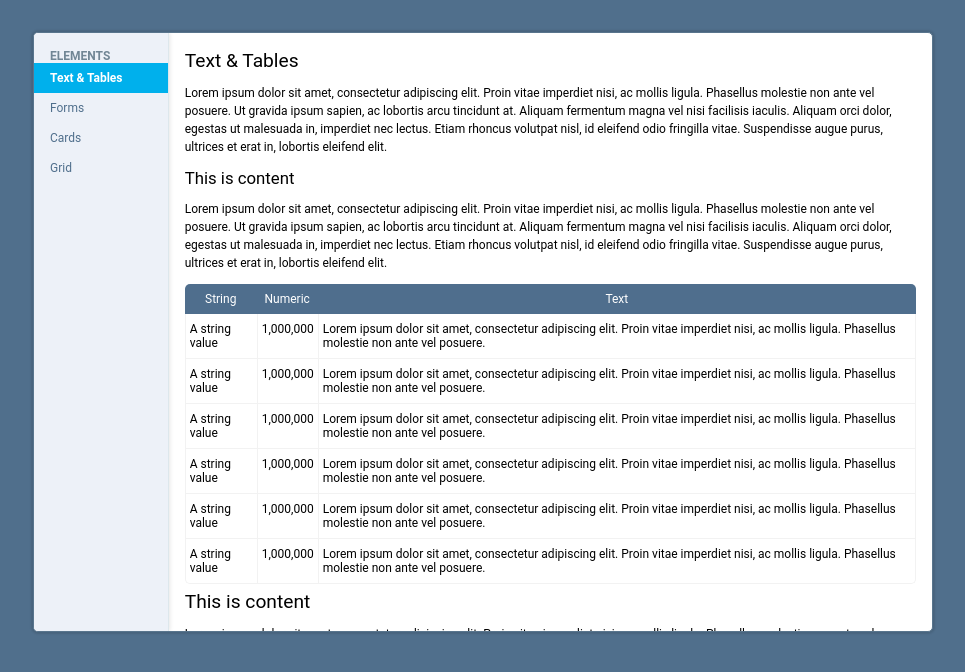
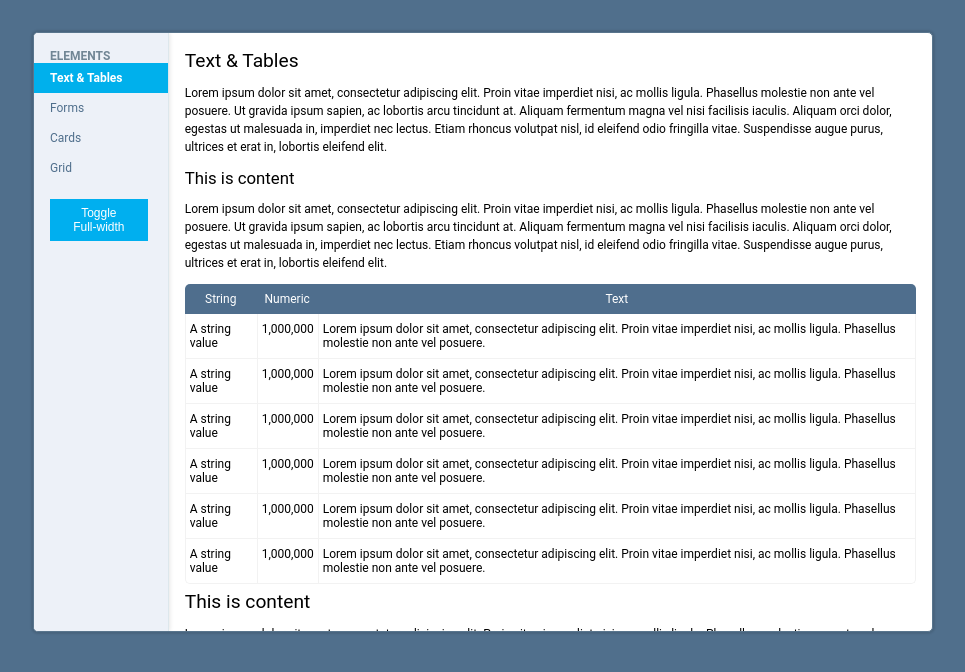
Before and after one commit to briandeheus/mixedpanel, a Jekyll site: the page built from docs/index.html, in a window 1280 px wide. Shown: the top 672 px of the page, without its empty margins (157-1122 px from the left). Built offline with Jekyll 4.4.1, drawn with Linux system fonts in a browser that asks for light colours.

Commit message:
Adds a full-with modifier

```diff
--- a/docs/_layouts/default.html
+++ b/docs/_layouts/default.html
@@ -8,33 +8,50 @@
     <link rel="stylesheet" href="http://fonts.googleapis.com/css?family=Source+Sans+Pro:200,300,400,700" media="all">
   </head>
   <body>
-    <div class="container">
+    <div class="container" id="container">
       <div class="navigation">
           <div class="header">Elements</div>
           <ul>
               <li {% if page.active == "index" %}class="active" {%endif%}>
-                  <a href="/">
+                  <a href="/mixedpanel/">
                       <i class="fa fa-plus"></i> Text & Tables
                   </a>
               <li {% if page.active == "forms" %}class="active" {%endif%}>
-                  <a href="forms.html">
+                  <a href="forms">
                       <i class="fa fa-building-o"></i> Forms
                   </a>
               <li {% if page.active == "cards" %}class="active" {%endif%}>
-                  <a href="cards.html">
+                  <a href="cards">
                       <i class="fa fa-calendar"></i> Cards
                   </a>
               </li>
               <li {% if page.active == "grid" %}class="active" {%endif%}>
-                  <a href="grid.html">
+                  <a href="grid">
                       <i class="fa fa-rocket"></i> Grid
                   </a>
               </li>
+              <div class="header">
+                  <button id="toggle">Toggle Full-width</button>
+              </div>
           </ul>
       </div>
         <div class="app">
             {{ content }}
         </div>
     </div>
+  <script>
+      var btn = document.getElementById('toggle');
+      var container = document.getElementById('container');
+
+      btn.addEventListener('click', function () {
+
+          if (container.className.indexOf('container--full-width') >= 0) {
+              container.classList.remove('container--full-width');
+          } else {
+              container.classList.add('container--full-width');
+          }
+
+      });
+  </script>
   </body>
 </html>
--- a/docs/css/mixpanel.css
+++ b/docs/css/mixpanel.css
@@ -41,6 +41,12 @@ p {
   position: relative;
   box-shadow: 0 0 2px 2px rgba(0, 0, 0, 0.1);
   overflow: hidden; }
+  .container--full-width {
+    width: 100%;
+    height: 100vh;
+    margin: 0;
+    border-radius: 0;
+    border: 0; }
 
 .navigation {
   width: 15%;
@@ -231,7 +237,7 @@ button.green:hover {
   left: 15%;
   padding: 16px;
   box-sizing: border-box;
-  height: 600px;
+  height: 100%;
   overflow: scroll; }
 
 /*# sourceMappingURL=mixpanel.css.map */
--- a/docs/grid.html
+++ b/docs/grid.html
@@ -96,6 +96,8 @@ active: grid
     </div>
 </div>
 <h1>Enormous card</h1>
+<div class="grid">
+    <div class="col-1-1">
         <section class="card">
             <div class="card-title">
                 Big card
@@ -114,3 +116,5 @@ active: grid
                 </p>
             </div>
         </section>
+    </div>
+</div>
--- a/scss/mixedpanel.scss
+++ b/scss/mixedpanel.scss
@@ -11,6 +11,6 @@
   left: 15%;
   padding: 16px;
   box-sizing: border-box;
-    height: 600px;
+  height: 100%;
   overflow: scroll;
 }
```
Also changed, not shown: scss/container.scss (+8 -0 lines), build/mixpanel.css, 2 other files. Lines whose indentation alone changed are shown as unchanged.
